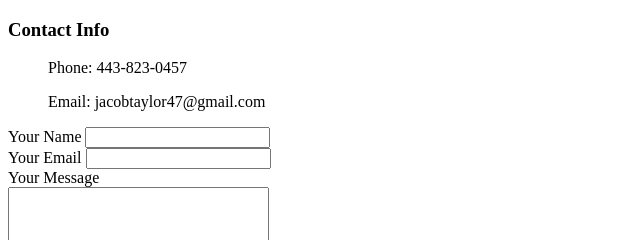
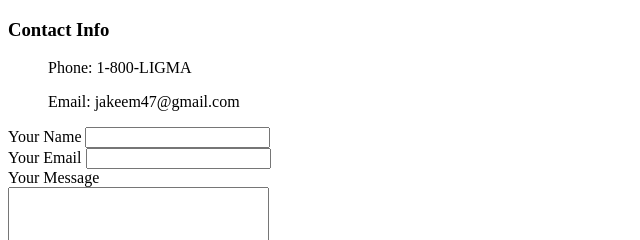
Before and after one commit to JTaylor47/cv, a plain HTML site: page contact.html in a window 1280 px wide. Shown: the top 240 px of the page, 0-640 px from the left. Drawn offline with Linux system fonts and the light colour scheme.

Commit message:
Update contact.html

```diff
--- a/contact.html
+++ b/contact.html
@@ -9,8 +9,8 @@
 <body>
     <h3>Contact Info</h3>
     <ul>
-        <p>Phone: 443-823-0457</p>
-        <p>Email: jacobtaylor47@gmail.com</p>
+        <p>Phone: 1-800-LIGMA</p>
+        <p>Email: jakeem47@gmail.com</p>
     </ul>
     <form action="mailto:jtalternate47@gmail.com" method="post" enctype="text/plain">
         <label>Your Name</label>
```
